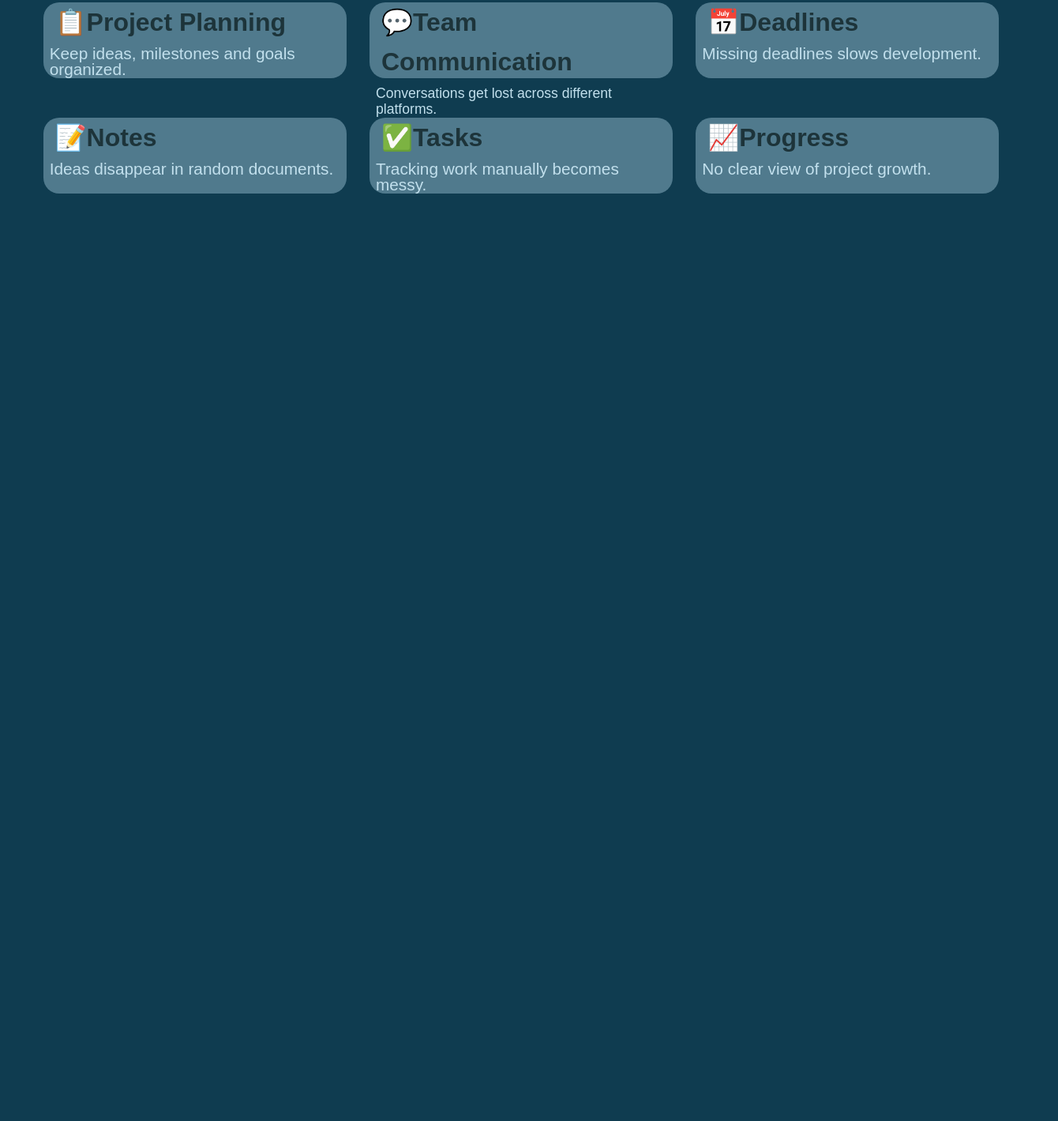
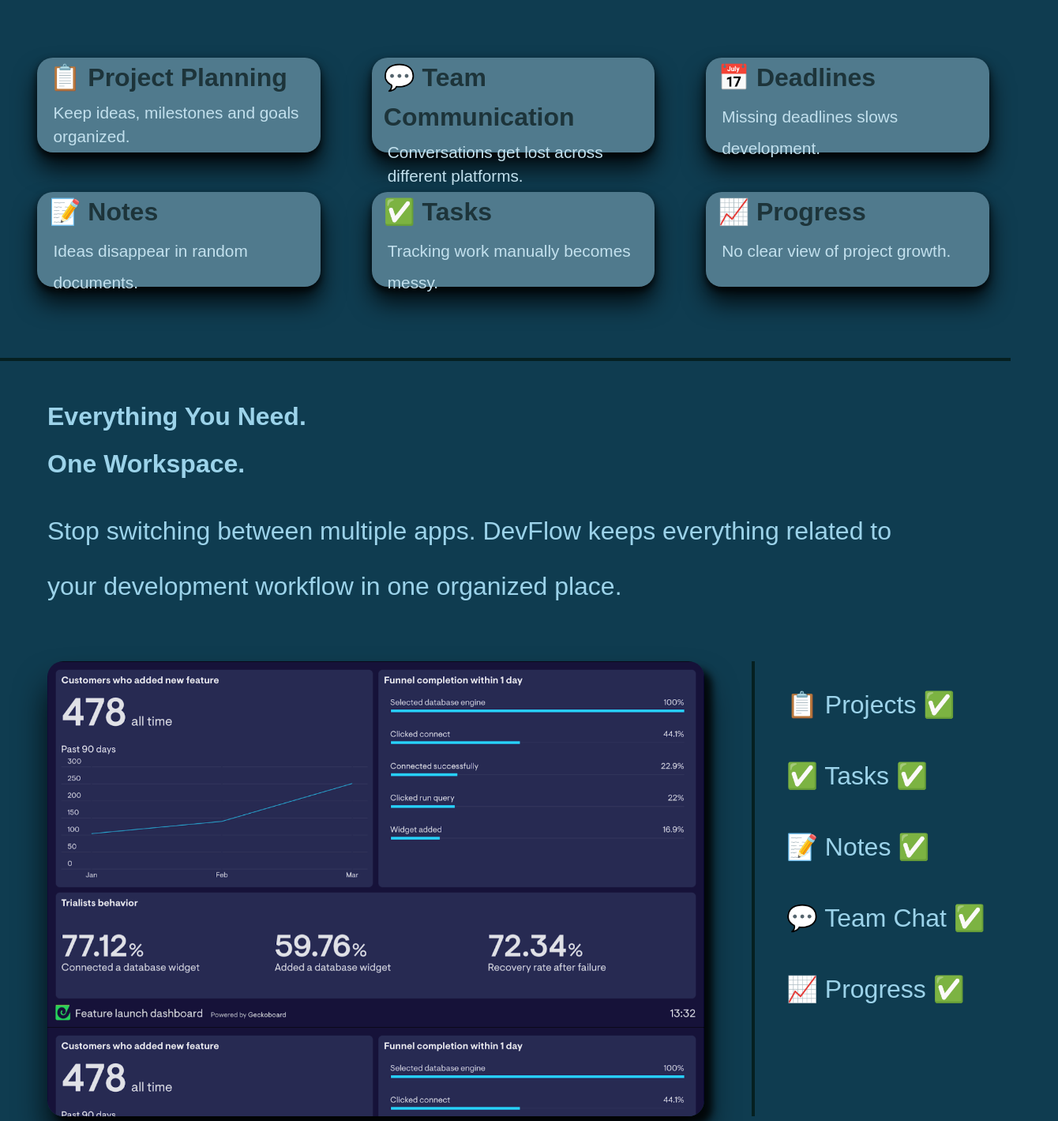
Before and after one commit to pawanaswani152006-stack/DevFlow, a plain HTML site: page index.html in a window 1280 px wide. Shown: the part 1121-2540 px from the top of the page at 79% size, 1340 px wide, since content can reach past the window. Before the commit the page ends 1730 px from the top, so only its background shows below. Drawn offline with Linux system fonts and the light colour scheme.

Commit message:
Solution section added and some extra detailing added.

```diff
--- a/index.html
+++ b/index.html
@@ -6,14 +6,23 @@
     <link rel="stylesheet" href="style.css">
     <title>Homepage</title>
 </head>
+
 <body>
+
     <header id="nav-bar">
+
         <button id="logo"></button>
+
         <button class="button">Features</button>
+
         <button class="button">How it works</button>
+
         <button class="button">About</button>
+
         <button class="button">Sign In</button>
+
         <button class="button">Get Started</button>
+
     </header>
 
 
@@ -48,30 +57,30 @@
 
         <div id="problemSection">
 
-            <h1 class="heading">Still Managing Development Across Multiple Tools?</h1>
+            <h1 class="heading" style="margin-left:60px;">Still Managing Development Across Multiple Tools?</h1>
 
-            <p class="para">Every project needs planning, communication, task tracking, notes, deadlines, and progress monitoring—but they're often scattered across different apps.</p>
+            <p class="para" style="margin-left:60px;">Every project needs planning, communication, task tracking, notes, deadlines, and progress monitoring—but they're often scattered across different apps.</p>
 
             <div id="problemCardSection">
 
                 <div class="problemCard">
-                    <h2 class="problemHeading">📋Project Planning</h2>
+                    <h2 class="problemHeading">📋 Project Planning</h2>
 
-                    <p class="problemPara">Keep ideas, milestones and goals organized.</p>
+                    <p class="problemPara" style="line-height:30px;">Keep ideas, milestones and goals organized.</p>
 
                 </div>
 
                 <div class="problemCard">
 
-                    <h2 class="problemHeading">💬Team Communication</h2>
+                    <h2 class="problemHeading">💬 Team Communication</h2>
 
-                    <p class="problemPara" style="font-size:1.1rem;">Conversations get lost across different platforms.</p>
+                    <p class="problemPara" style="line-height:30px;">Conversations get lost across different platforms.</p>
 
                 </div>
 
                 <div class="problemCard">
 
-                    <h2 class="problemHeading">📅Deadlines</h2>
+                    <h2 class="problemHeading">📅 Deadlines</h2>
 
                     <p class="problemPara">Missing deadlines slows development.</p>
 
@@ -79,7 +88,7 @@
 
                 <div class="problemCard">
 
-                    <h2 class="problemHeading">📝Notes</h2>
+                    <h2 class="problemHeading">📝 Notes</h2>
 
                     <p class="problemPara">Ideas disappear in random documents.</p>
 
@@ -87,7 +96,7 @@
 
                 <div class="problemCard">
 
-                    <h2 class="problemHeading">✅Tasks</h2>
+                    <h2 class="problemHeading">✅ Tasks</h2>
 
                     <p class="problemPara">Tracking work manually becomes messy.</p>
 
@@ -95,9 +104,42 @@
 
                 <div class="problemCard">
 
-                    <h2 class="problemHeading">📈Progress</h2>
+                    <h2 class="problemHeading">📈 Progress</h2>
 
                     <p class="problemPara">No clear view of project growth.</p>
+
+                </div>
+
+            </div>
+
+        </div>
+
+        <hr>
+
+        <div id="solutionSection">
+
+            <h1 class="heading" style="margin-left:60px;">Everything You Need.</h1>
+
+            <h1 class="heading" style="margin-left:60px;">One Workspace.</h1>
+
+            <p class="para" style="margin-left:60px;">Stop switching between multiple apps. DevFlow keeps everything related to your development workflow in one organized place.</p>
+
+            <div id="dashboardContainer">
+                <div id="solutionDashboard"></div>
+
+                <hr>
+
+                <div id="solutionChecklist">
+
+                    <p class="solutionPara">📋 Projects ✅</p>
+
+                    <p class="solutionPara">✅ Tasks ✅</p>
+
+                    <p class="solutionPara">📝 Notes ✅</p>
+
+                    <p class="solutionPara">💬 Team Chat ✅</p>
+
+                    <p class="solutionPara">📈 Progress ✅</p>
 
                 </div>
 
--- a/style.css
+++ b/style.css
@@ -24,10 +24,13 @@ body{
     color:rgb(118, 184, 169);
     border:none;
     font-size:2rem;
-    transition:all 1s linear 0s;
+    transition:all 0.3s ease 0s;
 }
 .button:active{
     transform:scale(0.8);
+}
+.button:hover{
+    color:white;
 }
 #logo{
     height:10vh;
@@ -36,10 +39,12 @@ body{
     background-image:url("./images/logo.png");
     background-size:cover;
     color:blue;
+    /* box-shadow:
+         */
 }
 
 #mainSection{
-    height:200vh;
+    height:400vh;
     width:100vw;
     background-color:rgb(15, 60, 80);
 }
@@ -66,6 +71,9 @@ body{
     background-image:url("./images/heroImage1.webp");
     background-size:cover;
     background-repeat:no-repeat;
+    box-shadow:
+        10px 10px 10px rgba(0,0,0,0.8),
+        0px 30px 40px rgba(0,0,0,0.8);
 }
 #heroSectionTextArea{
     height:60vh;
@@ -109,29 +117,44 @@ body{
     font-size:2rem;
     color:rgb(118, 184, 169);
     margin-right:50px;
+    box-shadow:
+        0 10px 10px rgba(0,0,0,0.3),
+        0px 20px 30px rgba(0,0,0,0.3);
+    transition:all 0.3s linear 0s;
+}
+#heroButton1:hover{
+    color:white;
+}
+#heroButton2:hover{
+    color:white;
 }
 
 hr{
     border:2px solid rgb(5, 32, 33);
 }
 
-#problemSection{
+#problemSection,#solutionSection{
     margin-top:40px;
+    margin-bottom:40px;
 }
 #problemCardSection{
     margin-top:70px;
-    margin-left:40px;
+    margin-left:10px;
     display:flex;
     justify-content:space-around;
     flex-wrap:wrap;
 }
 .problemCard{
-    height:12vh;
-    width:30vw;
+    height:15vh;
+    width:28vw;
     background-color:rgb(80, 122, 141);
     border-radius:20px;
     margin-bottom:50px;
+    margin-left:10px;
     transition:all 0.2s linear 0s;
+    box-shadow:
+        0 5px 10px rgba(0,0,0,0.8),
+        0px 20px 30px rgba(0,0,0,0.8);
 }
 .problemHeading{
     font-size:2rem;
@@ -142,13 +165,44 @@ hr{
 .problemPara{
     font-size:1.3rem;
     margin-top:5px;
-    line-height:20px;
+    line-height:40px;
     color:rgb(194, 224, 237);
-    margin-left:8px;
+    margin-left:20px;
 }
 .problemCard:hover{
-    transform:translateY(-5px);
+    transform:translateY(-10px);
 }
+
+#dashboardContainer{
+    height:72vh;
+    width:100vw;
+    display:flex;
+    margin-top:60px;
+    margin-left:60px;
+}
+#solutionDashboard{
+    height:72vh;
+    width:65vw;
+    background-image:url("./images/dashboardPreview.png");
+    background-size:contain;
+    box-shadow:
+        10px 10px 10px rgba(0,0,0,0.8),
+        0px 30px 40px rgba(0,0,0,0.8);
+    margin-right:60px;
+    border-radius:20px;
+}
+#solutionChecklist{
+    height:72vh;
+    width:25vw;
+}
+.solutionPara{
+    font-size:2rem;
+    margin-top:20px;
+    margin-left:40px;
+    line-height:70px;
+    color:rgb(156, 211, 234);
+}
+
 footer{
     height:50vh;
     width:100vw;
```
